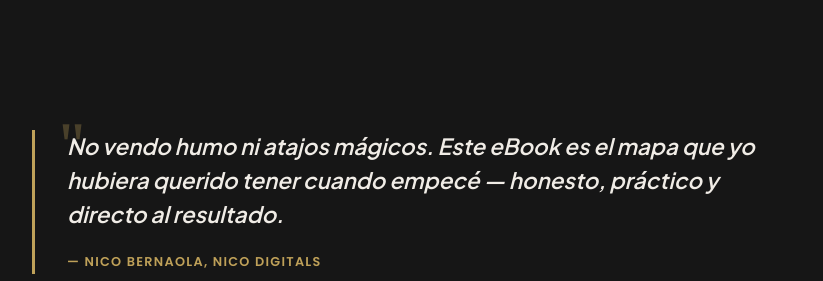
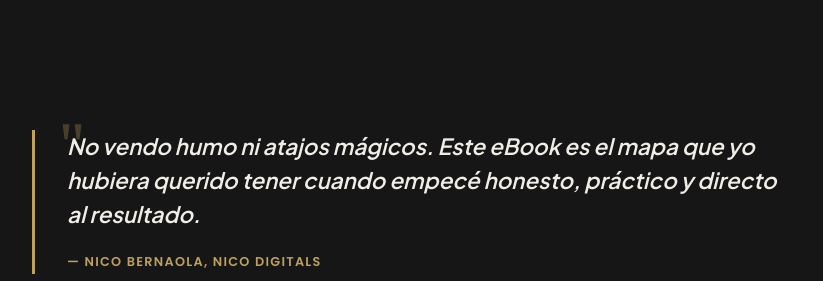
Before and after one commit to Nico-Bernaola/nico-digitals-website, a Next.js app: page /mi-pastorcito-feliz in a window 1280 px wide. Shown: the part 2480-2761 px from the top of the page, without its empty margins (228-1051 px from the left). Built offline with nearby package versions, Linux system fonts and the light colour scheme.

Commit message:
Minor changes in content.ts

```diff
--- a/app/(landing)/mi-pastorcito-feliz/content.ts
+++ b/app/(landing)/mi-pastorcito-feliz/content.ts
@@ -90,7 +90,7 @@ export const product = {
   // quoteAuthor: tu nombre y rol
   // guaranteeTitle: título de la sección de garantía
   // guaranteeText: array de párrafos explicando la garantía
-  quote: 'No vendo humo ni atajos mágicos. Este eBook es el mapa que yo hubiera querido tener cuando empecé — honesto, práctico y directo al resultado.',
+  quote: 'No vendo humo ni atajos mágicos. Este eBook es el mapa que yo hubiera querido tener cuando empecé honesto, práctico y directo al resultado.',
   quoteAuthor: 'Nico Bernaola, Nico Digitals',
   guaranteeTitle: 'Garantía de 7 días sin preguntas',
   guaranteeText: [
```
